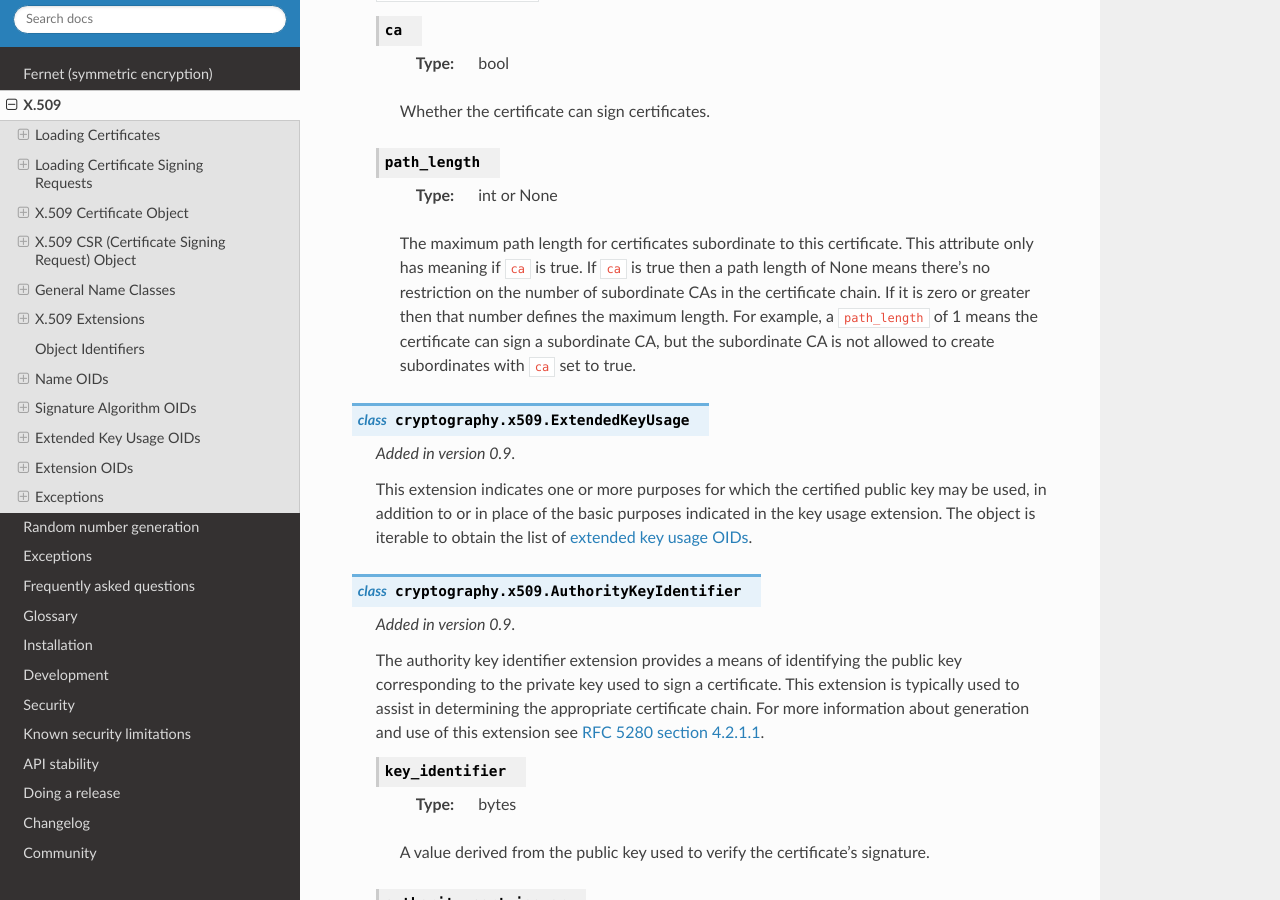
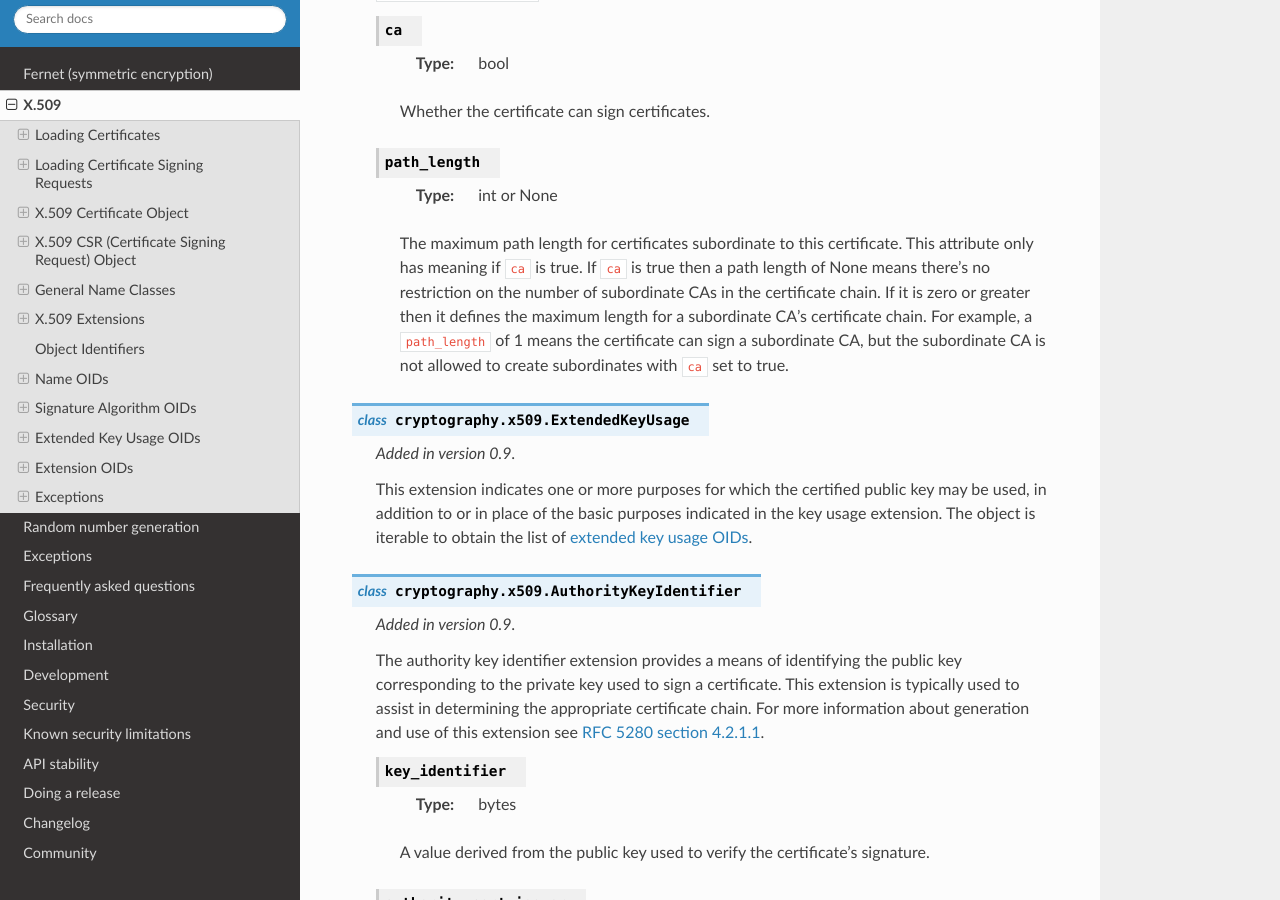
Before and after one commit to WebKing0121/cryptography, a Sphinx documentation site: the page built from docs/x509.rst, in a window 1280 px wide and 900 px high, scrolled down 10677 px. Built offline with Sphinx 7.4.7 and the Read the Docs theme 2.0.0, drawn with Linux system fonts in a browser that asks for light colours; pages that are not in the unit, such as notebooks, are missing from menus.

Commit message:
Attempt to make the BasicConstraints.path_length docs more clear

```diff
--- a/docs/x509.rst
+++ b/docs/x509.rst
@@ -646,10 +646,10 @@ X.509 Extensions
         certificate. This attribute only has meaning if ``ca`` is true.
         If ``ca`` is true then a path length of None means there's no
         restriction on the number of subordinate CAs in the certificate chain.
-        If it is zero or greater then that number defines the maximum length.
-        For example, a ``path_length`` of 1 means the certificate can sign a
-        subordinate CA, but the subordinate CA is not allowed to create
-        subordinates with ``ca`` set to true.
+        If it is zero or greater then it defines the maximum length for a
+        subordinate CA's certificate chain. For example, a ``path_length`` of 1
+        means the certificate can sign a subordinate CA, but the subordinate CA
+        is not allowed to create subordinates with ``ca`` set to true.
 
 .. class:: ExtendedKeyUsage
 
```
